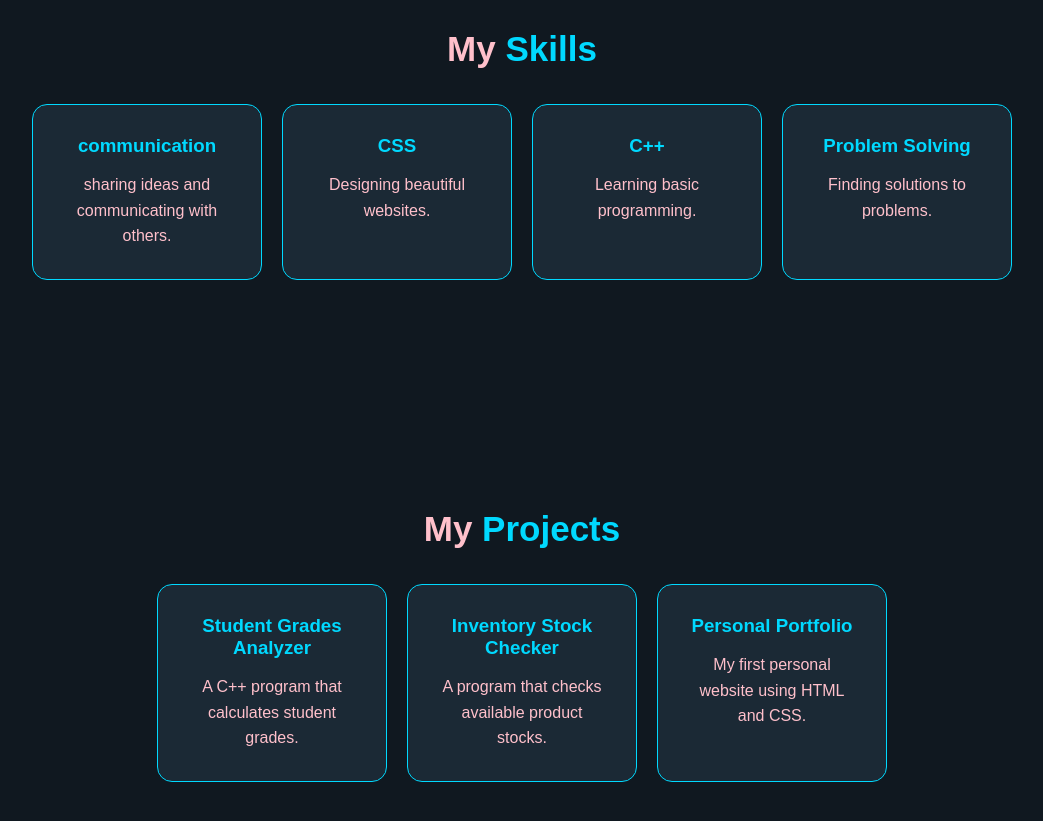
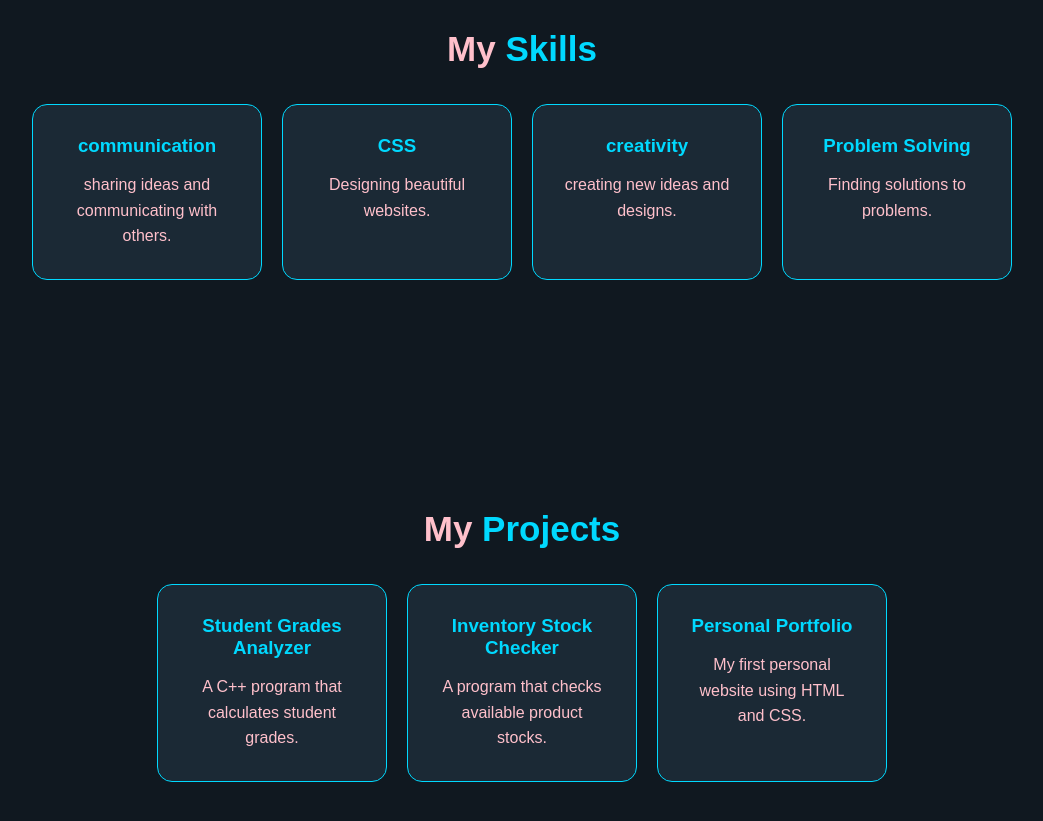
Before and after one commit to marizlausa9-ops/Mariz-Project-1, a plain HTML site: page index.html in a window 1280 px wide. Shown: the part 1280-2101 px from the top of the page, without its empty margins (118-1161 px from the left). Drawn offline with Linux system fonts and the light colour scheme.

Commit message:
craetivity

```diff
--- a/index.html
+++ b/index.html
@@ -66,8 +66,8 @@
             </div>
 
             <div class="box">
-                <h3>C++</h3>
-                <p>Learning basic programming.</p>
+                <h3>creativity</h3>
+                <p>creating new ideas and designs.</p>
             </div>
 
             <div class="box">
```
